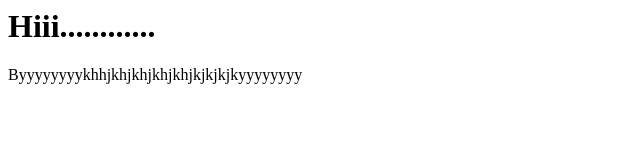
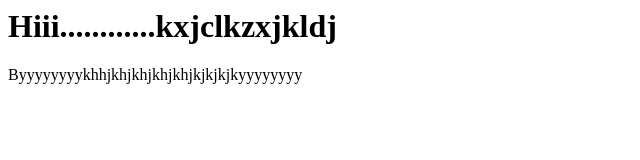
Before and after one commit to chathuriM/TestAvator, a plain HTML site: page index.html in a window 1280 px wide. Shown: the whole page, without its empty margins (0-640 px from the left). Drawn offline with Linux system fonts and the light colour scheme.

Commit message:
test 3 avator

```diff
--- a/index.html
+++ b/index.html
@@ -1,7 +1,7 @@
 <html>
 <head></head>
 <body>
-<h1>Hiii............</h1>
+<h1>Hiii............kxjclkzxjkldj</h1>
 <hi>Byyyyyyyykhhjkhjkhjkhjkhjkjkjkjkyyyyyyyy</h1>
 </body>
 </html>
```
